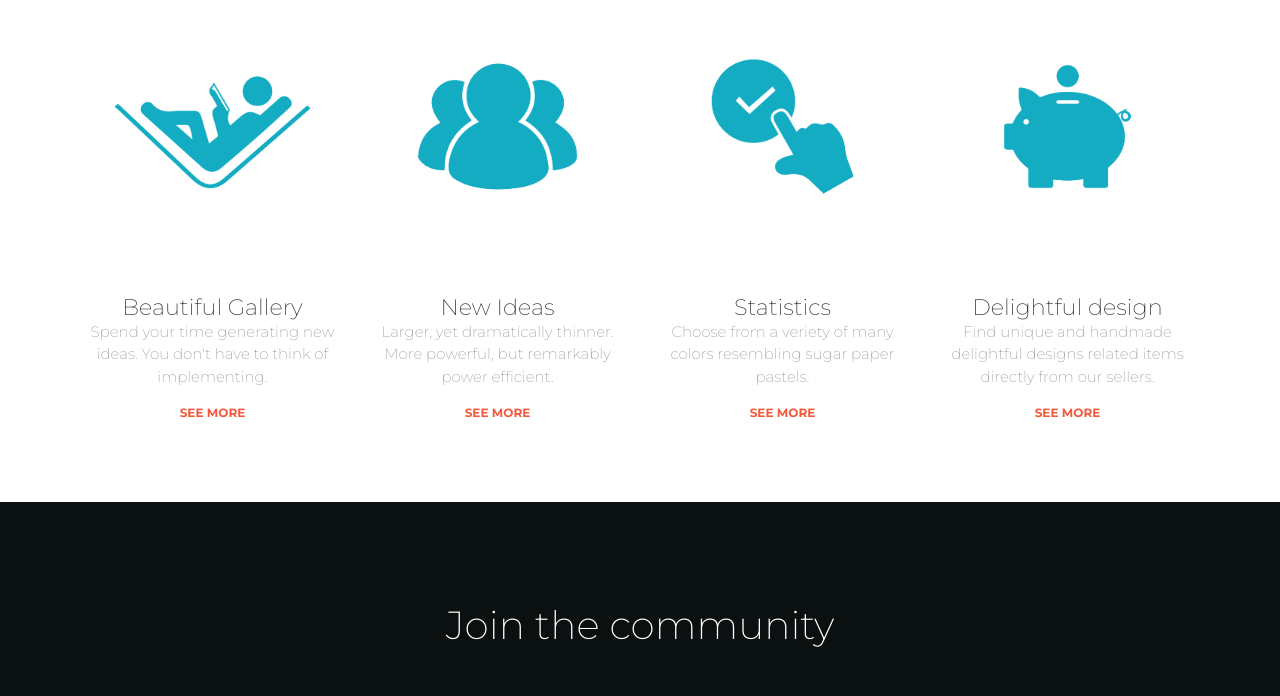
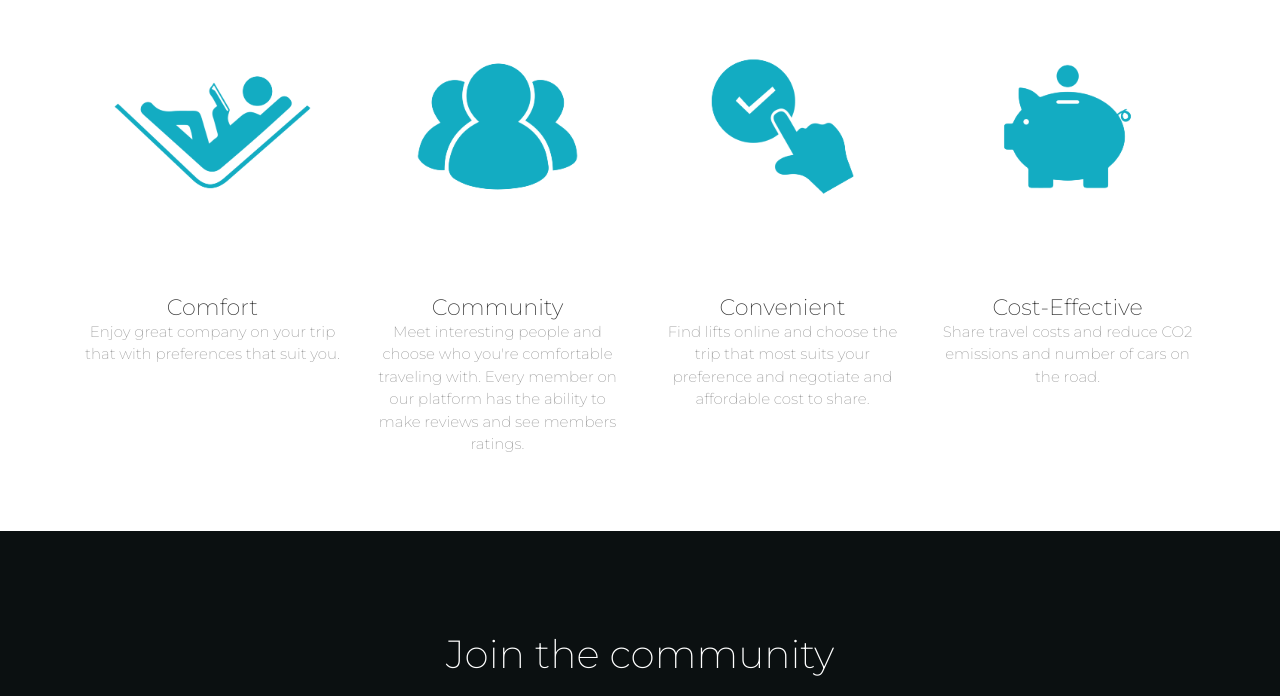
Before and after one commit to sakes97/hikeshare, a PHP site: page /myphp/index in a window 1280 px wide. Shown: the part 1962-2658 px from the top of the page. Run offline with PHP 8.4, Linux system fonts and the light colour scheme; some libraries are stand-ins or nearby versions.

Commit message:
section 3 home

```diff
--- a/views/index/index.php
+++ b/views/index/index.php
@@ -90,9 +90,10 @@
                 <img class="perks-img img-responsive img-circle" src='<?php echo URL; ?>public/images/icons/home/comfortable.png' />
               </div>
               <div class="description">
-                <h4 class="info-title">Beautiful Gallery</h4>
-                <p class="description">Spend your time generating new ideas. You don't have to think of implementing.</p>
-                <a href="javascript:;" class="btn btn-link btn-danger">See more</a>
+                <h4 class="info-title">Comfort</h4>
+                <p class="description">
+                  Enjoy great company on your trip that with preferences that suit you.
+                </p>
               </div>
             </div>
           </div>
@@ -102,9 +103,11 @@
                 <img class="perks-img img-responsive img-circle" src='<?php echo URL; ?>public/images/icons/home/community.png' />
               </div>
               <div class="description">
-                <h4 class="info-title">New Ideas</h4>
-                <p>Larger, yet dramatically thinner. More powerful, but remarkably power efficient.</p>
-                <a href="javascript:;" class="btn btn-link btn-danger">See more</a>
+                <h4 class="info-title">Community</h4>
+                <p>
+                  Meet interesting people and choose who you're comfortable traveling with.
+                  Every member on our platform has the ability to make reviews and see members ratings.
+                </p>
               </div>
             </div>
           </div>
@@ -114,9 +117,11 @@
                 <img class="perks-img img-responsive img-circle" src='<?php echo URL; ?>public/images/icons/home/convenient.png' />
               </div>
               <div class="description">
-                <h4 class="info-title">Statistics</h4>
-                <p>Choose from a veriety of many colors resembling sugar paper pastels.</p>
-                <a href="javascript:;" class="btn btn-link btn-danger">See more</a>
+                <h4 class="info-title">Convenient</h4>
+                <p>
+                  Find lifts online and choose the trip that most suits your preference and negotiate
+                  and affordable cost to share.
+                </p>
               </div>
             </div>
           </div>
@@ -126,9 +131,10 @@
                 <img class="perks-img img-responsive img-circle" src='<?php echo URL; ?>public/images/icons/home/cost-effective.png' />
               </div>
               <div class="description">
-                <h4 class="info-title">Delightful design</h4>
-                <p>Find unique and handmade delightful designs related items directly from our sellers.</p>
-                <a href="javascript:;" class="btn btn-link btn-danger">See more</a>
+                <h4 class="info-title">Cost-Effective</h4>
+                <p>
+                  Share travel costs and reduce CO2 emissions and number of cars on the road.
+                </p>
               </div>
             </div>
           </div>
```
